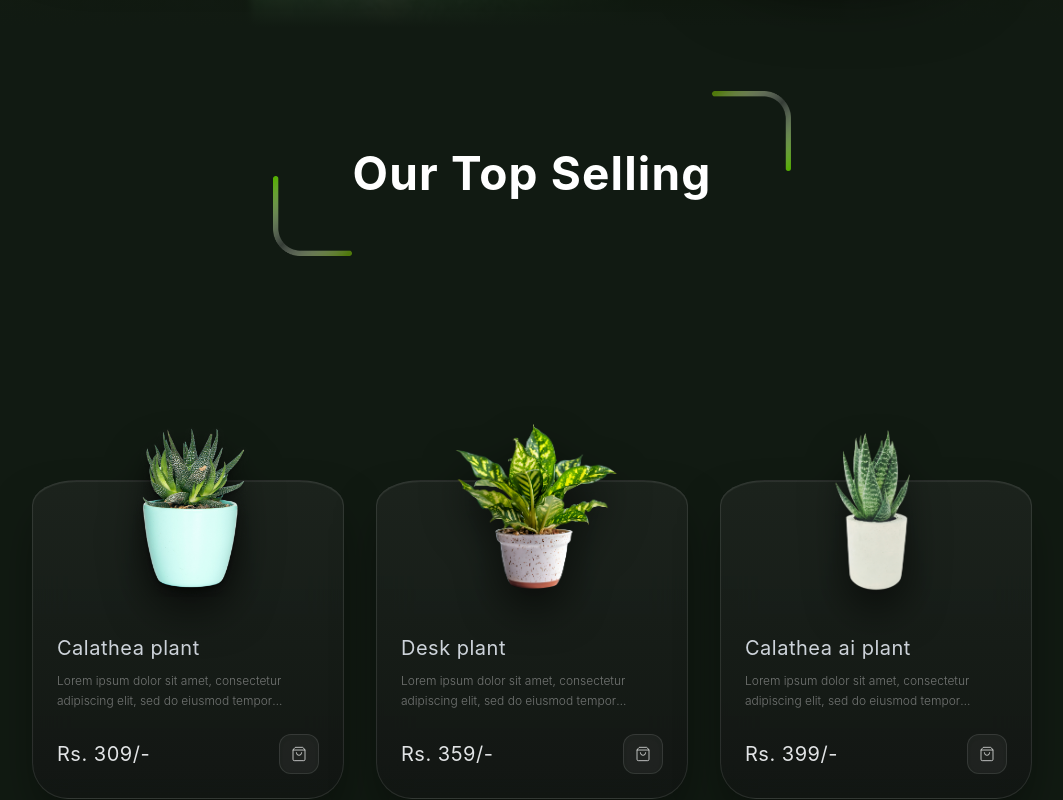
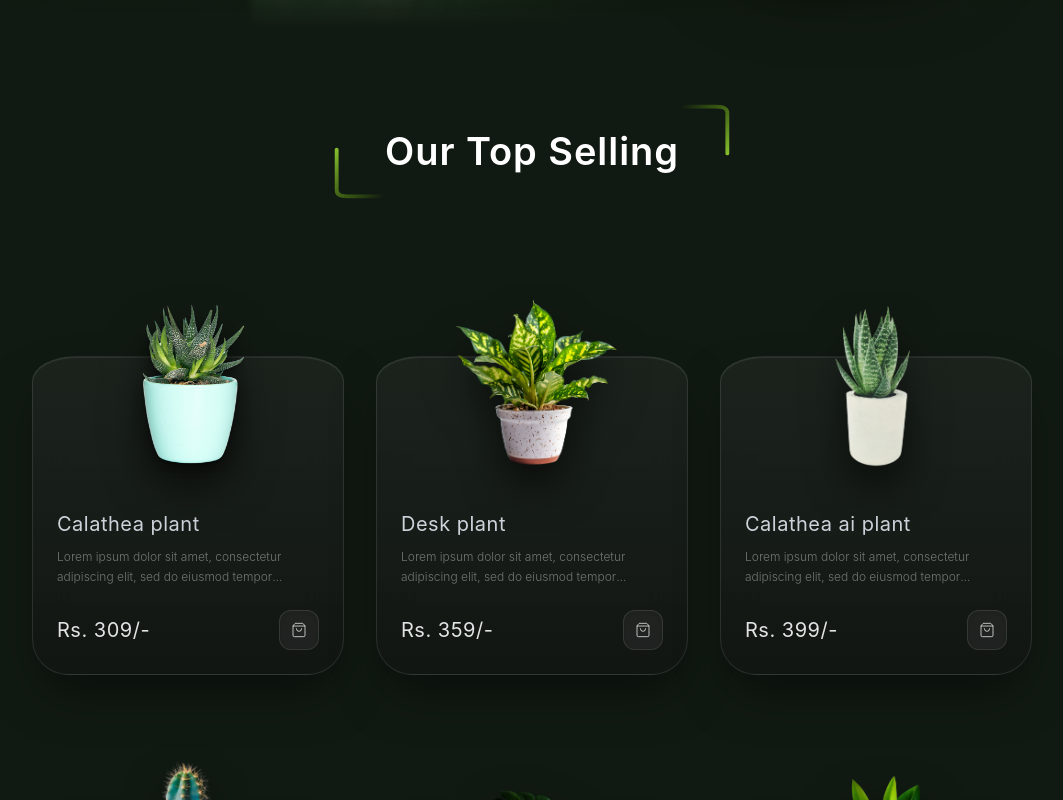
Before and after one commit to anjalichauhan0306/planto, a React (Vite) app: page / in a window 1280 px wide. Shown: the part 2080-2880 px from the top of the page, without its empty margins (108-1171 px from the left). Built offline with nearby package versions, Linux system fonts and the light colour scheme.

Commit message:
COMPACT & BALANCED TITLE AREA  , TEXT LAYER: Text size reduced from 56px to 36px/40px for perfect desktop balance

```diff
--- a/src/features/Products/ProductGrid.jsx
+++ b/src/features/Products/ProductGrid.jsx
@@ -13,20 +13,59 @@ const ProductGrid = () => {
 
   return (
     <section className="w-full max-w-[1728px] mx-auto relative z-10 bg-transparent">
-      <div className="w-full flex justify-center mb-40 bg-transparent px-6 sm:px-12 md:px-[140px]">
-        <div className="relative px-16 py-8 flex items-center justify-center bg-transparent">
-          <img
-            src="./assets/image9.png"
-            alt="decor-left"
-            className="absolute -left-4 -bottom-4 w-16 h-16 md:w-20 md:h-20 object-contain pointer-events-none bg-transparent"
-          />
-          <img
-            src="./assets/image.png"
-            alt="decor-right"
-            className="absolute -right-4 -top-4 w-16 h-16 md:w-20 md:h-20 object-contain pointer-events-none bg-transparent"
-          />
+
+      {/* =========================================
+        COMPACT & BALANCED TITLE AREA
+        =========================================
+      */}
+      <div className="w-full flex justify-center mb-24 bg-transparent px-6">
+
+        {/* max-w-max lagane se wrapper sirf text ke jitna bada hoga, corners door nahi bhagenge */}
+        <div className="relative px-12 py-4 flex items-center justify-center bg-transparent max-w-max mx-auto">
+
+          {/* LEFT-BOTTOM BRACKET: Size adjusted to 64px for a cleaner look */}
+          <div className="absolute -left-2 -bottom-2 w-16 h-16 pointer-events-none">
+            <svg className="w-full h-full" viewBox="0 0 100 100" fill="none" xmlns="http://www.w3.org/2000/svg">
+              <path
+                d="M 12 15 L 12 78 C 12 88, 22 88, 32 88 L 85 88"
+                stroke="url(#greenGradientLeft)"
+                strokeWidth="6"
+                strokeLinecap="round"
+                fill="none"
+              />
+              <defs>
+                <linearGradient id="greenGradientLeft" x1="0%" y1="0%" x2="100%" y2="100%">
+                  <stop offset="0%" stopColor="#A3E635" stopOpacity="0.8" />
+                  <stop offset="70%" stopColor="#4D7C0F" stopOpacity="0.5" />
+                  <stop offset="100%" stopColor="#4D7C0F" stopOpacity="0" />
+                </linearGradient>
+              </defs>
+            </svg>
+          </div>
+
+          {/* RIGHT-TOP BRACKET */}
+          <div className="absolute -right-2 -top-2 w-16 h-16 pointer-events-none">
+            <svg className="w-full h-full" viewBox="0 0 100 100" fill="none" xmlns="http://www.w3.org/2000/svg">
+              <path
+                d="M 88 85 L 88 22 C 88 12, 78 12, 68 12 L 15 12"
+                stroke="url(#greenGradientRight)"
+                strokeWidth="6"
+                strokeLinecap="round"
+                fill="none"
+              />
+              <defs>
+                <linearGradient id="greenGradientRight" x1="100%" y1="100%" x2="0%" y2="0%">
+                  <stop offset="0%" stopColor="#A3E635" stopOpacity="0.8" />
+                  <stop offset="70%" stopColor="#4D7C0F" stopOpacity="0.5" />
+                  <stop offset="100%" stopColor="#4D7C0F" stopOpacity="0" />
+                </linearGradient>
+              </defs>
+            </svg>
+          </div>
+
+          {/* TEXT LAYER: Text size reduced from 56px to 36px/40px for perfect desktop balance */}
           <h3
-            className="text-white text-[32px] md:text-[46px] font-bold tracking-wide text-center whitespace-nowrap bg-transparent select-none relative z-10"
+            className="text-white text-[28px] md:text-[38px] font-semibold tracking-wide text-center whitespace-nowrap bg-transparent select-none relative z-10"
             style={{ fontFamily: "'Inter', sans-serif" }}
           >
             Our Top Selling
@@ -34,13 +73,19 @@ const ProductGrid = () => {
 
         </div>
       </div>
-      <div className="w-full bg-[#111A12] py-20 px-6 sm:px-12 md:px-[140px]">
+
+      {/* =========================================
+        PRODUCT CARDS CONTAINER (Solid Color #111A12)
+        =========================================
+      */}
+      <div className="w-full bg-[#111A12] py-16 px-6 sm:px-12 md:px-[140px]">
         <div className="grid grid-cols-1 sm:grid-cols-2 md:grid-cols-3 gap-x-8 gap-y-32 md:gap-y-36 max-w-[1140px] mx-auto overflow-visible px-4 sm:px-0">
           {topSellingProducts.map((product) => (
             <ProductCard key={product.id} product={product} />
           ))}
         </div>
       </div>
+
     </section>
   );
 };
```
